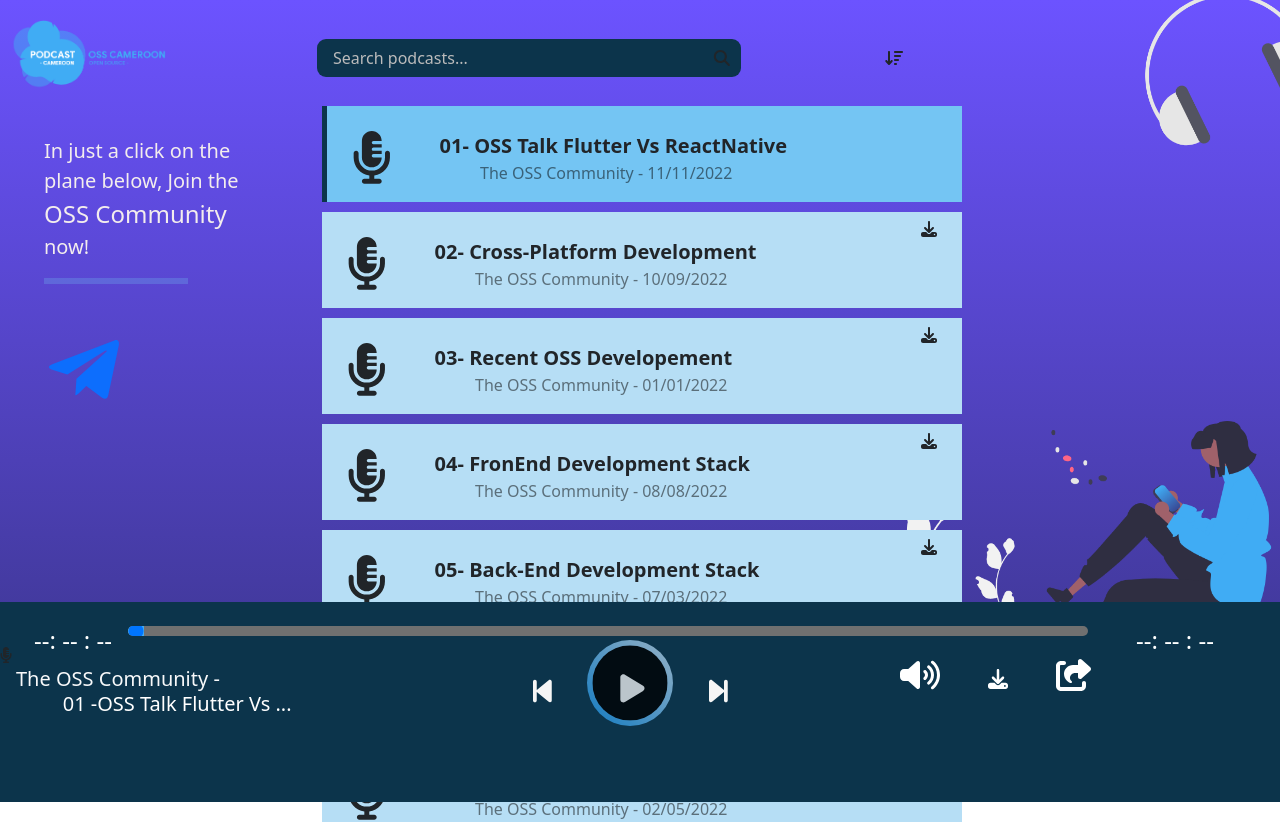
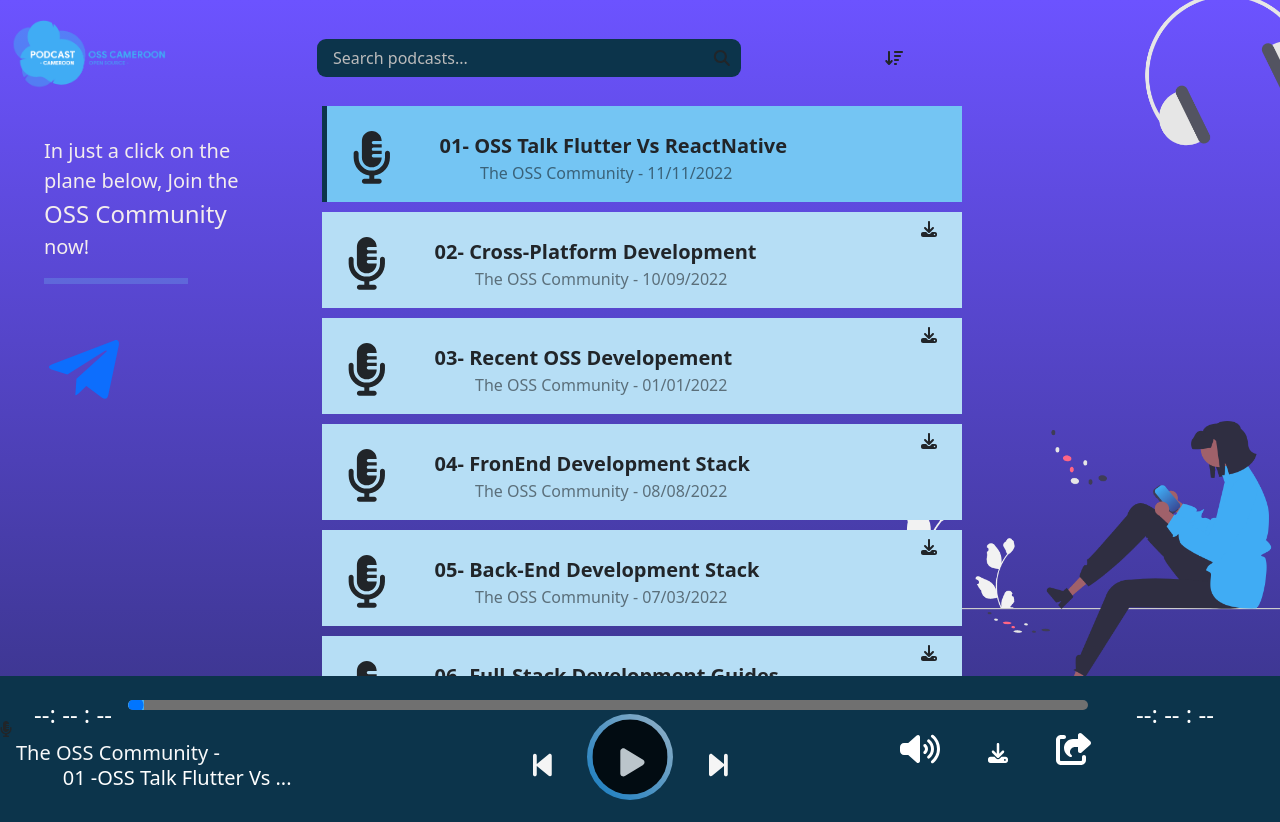
Before and after one commit to osscameroon/podcasts, a React (Create React App) app: page / in a window 1280 px wide. Shown: the top 822 px of the page. Built offline with nearby package versions, Linux system fonts and the light colour scheme.

Commit message:
feat: added styles styles for player bar

```diff
--- a/src/index.css
+++ b/src/index.css
@@ -62,9 +62,9 @@
     .player {
         position: -webkit-sticky;
         position: fixed;
-        bottom: -2px;
+        bottom: -33px;
         background-color: #0C344B;
-        height: 200px;
+        height: 157px;
         z-index: 1020;
         width: 100%;
     }
```
